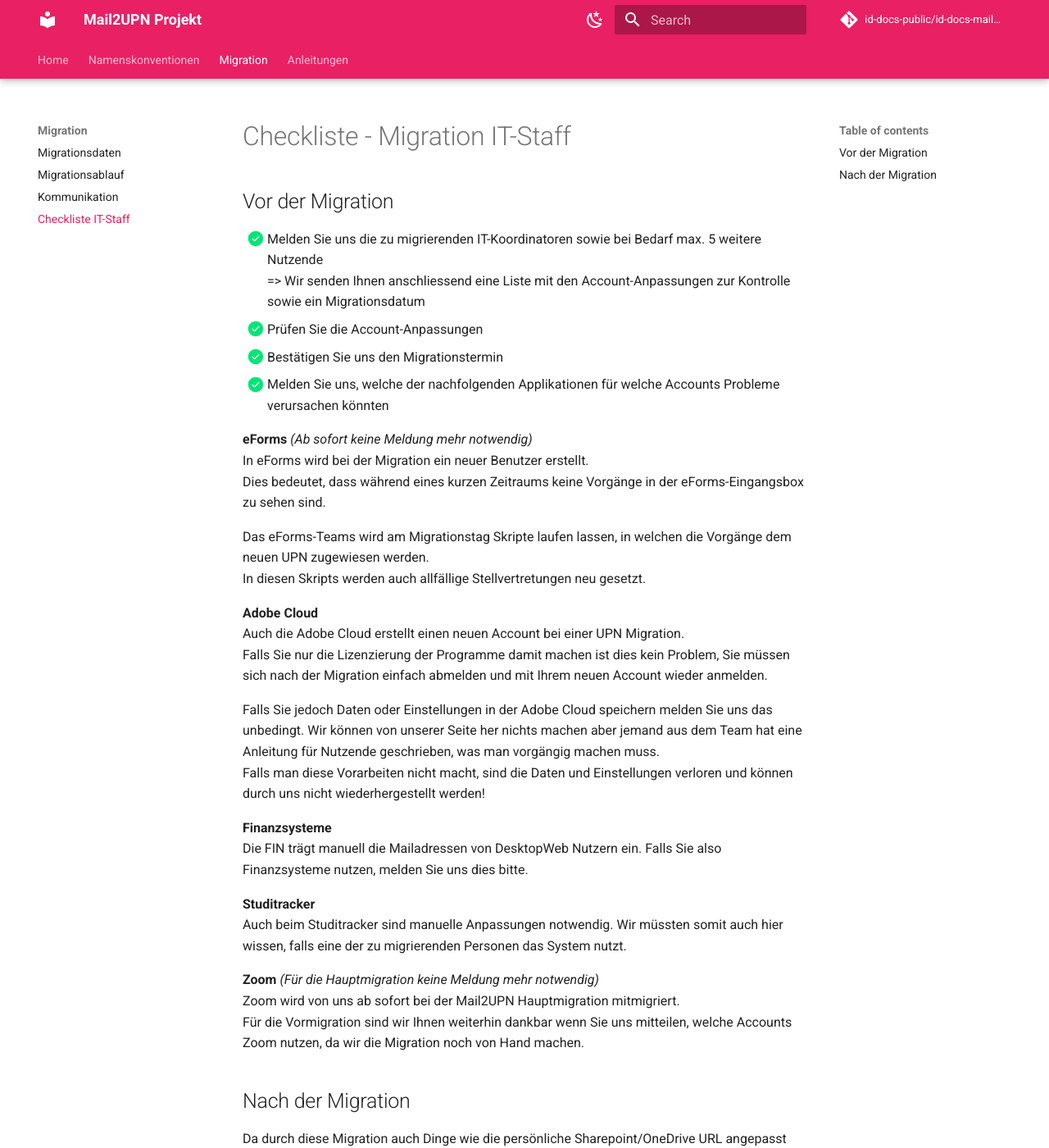
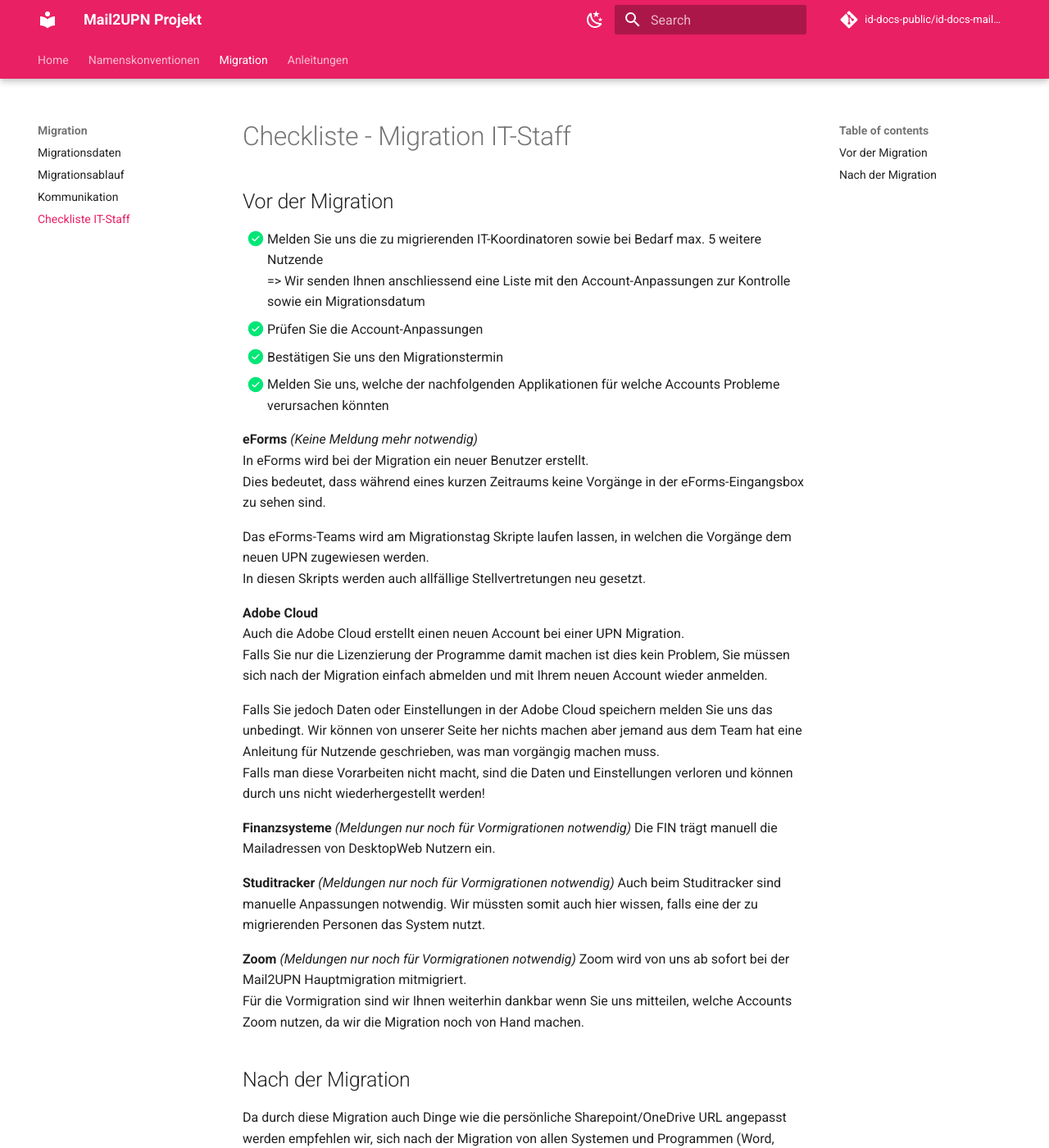
Before and after one commit to idci-unibe-ch/docs-mail2upn, an MkDocs documentation site: the page built from docs/migration/migration-checklist-itstaff.md, in a window 1280 px wide and 1400 px high. Shown: the whole window at 82% size. Built offline with MkDocs 1.6.1 and Material for MkDocs 9.7.7, drawn with Linux system fonts in a browser that asks for light colours.

Commit message:
Several page updates

```diff
--- a/docs/migration/migration-checklist-itstaff.md
+++ b/docs/migration/migration-checklist-itstaff.md
@@ -8,7 +8,7 @@
 - [x] Bestätigen Sie uns den Migrationstermin
 - [x] Melden Sie uns, welche der nachfolgenden Applikationen für welche Accounts Probleme verursachen könnten
 
-**eForms** *(Ab sofort keine Meldung mehr notwendig)*
+**eForms** *(Keine Meldung mehr notwendig)*
 In eForms wird bei der Migration ein neuer Benutzer erstellt.
 Dies bedeutet, dass während eines kurzen Zeitraums keine Vorgänge in der eForms-Eingangsbox zu sehen sind.
 
@@ -22,13 +22,13 @@ Falls Sie nur die Lizenzierung der Programme damit machen ist dies kein Problem,
 Falls Sie jedoch Daten oder Einstellungen in der Adobe Cloud speichern melden Sie uns das unbedingt. Wir können von unserer Seite her nichts machen aber jemand aus dem Team hat eine Anleitung für Nutzende geschrieben, was man vorgängig machen muss.
 Falls man diese Vorarbeiten nicht macht, sind die Daten und Einstellungen verloren und können durch uns nicht wiederhergestellt werden!
 
-**Finanzsysteme**
-Die FIN trägt manuell die Mailadressen von DesktopWeb Nutzern ein. Falls Sie also Finanzsysteme nutzen, melden Sie uns dies bitte.
+**Finanzsysteme** *(Meldungen nur noch für Vormigrationen notwendig)*
+Die FIN trägt manuell die Mailadressen von DesktopWeb Nutzern ein.
 
-**Studitracker**
+**Studitracker** *(Meldungen nur noch für Vormigrationen notwendig)*
 Auch beim Studitracker sind manuelle Anpassungen notwendig. Wir müssten somit auch hier wissen, falls eine der zu migrierenden Personen das System nutzt.
 
-**Zoom** *(Für die Hauptmigration keine Meldung mehr notwendig)*
+**Zoom**  *(Meldungen nur noch für Vormigrationen notwendig)*
 Zoom wird von uns ab sofort bei der Mail2UPN Hauptmigration mitmigriert.
 Für die Vormigration sind wir Ihnen weiterhin dankbar wenn Sie uns mitteilen, welche Accounts Zoom nutzen, da wir die Migration noch von Hand machen.
 
```
Also changed, not shown: docs/migration/migration-dates.md (+3 -5 lines), docs/migration/migration-procedure.md (+1 -1 lines), docs/tutorials/tutorials-logins.md (+2 -0 lines), 1 other file.
